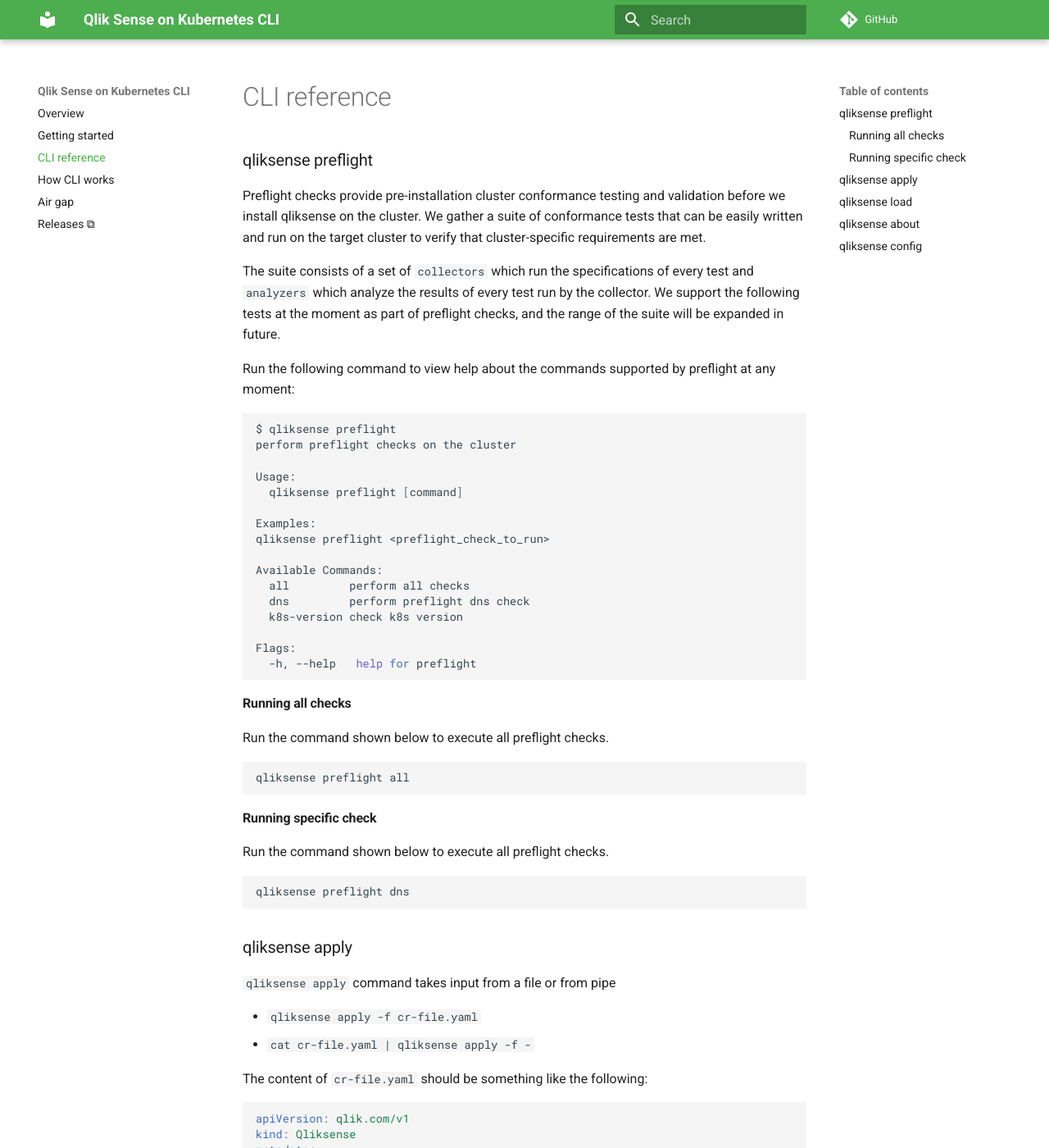
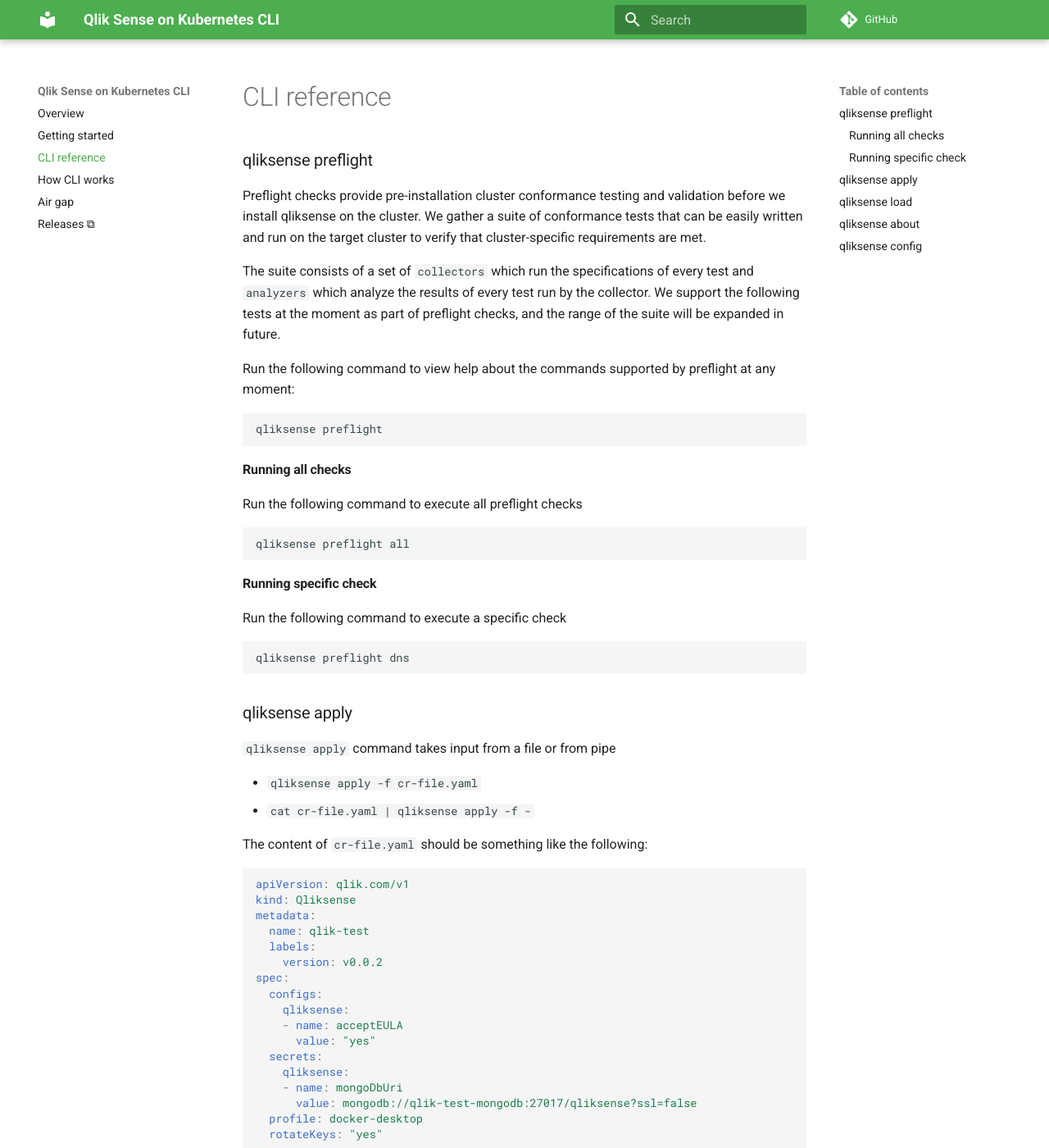
Before and after one commit to qlik-oss/sense-installer, an MkDocs documentation site: the page built from docs/command_reference.md, in a window 1280 px wide and 1400 px high. Shown: the whole window at 82% size. Built offline with MkDocs 1.6.1 and Material for MkDocs 9.7.7, drawn with Linux system fonts in a browser that asks for light colours; comment, search, counter and statistics services are not loaded.

Commit message:
[docs] preflight cleanup

````diff
--- a/docs/command_reference.md
+++ b/docs/command_reference.md
@@ -8,34 +8,19 @@
 We support the following tests at the moment as part of preflight checks, and the range of the suite will be expanded in future.
 
 Run the following command to view help about the commands supported by preflight at any moment:
-```shell
-$ qliksense preflight
-perform preflight checks on the cluster
-
-Usage:
-  qliksense preflight [command]
-
-Examples:
-qliksense preflight <preflight_check_to_run>
-
-Available Commands:
-  all         perform all checks
-  dns         perform preflight dns check
-  k8s-version check k8s version
-
-Flags:
-  -h, --help   help for preflight
+```
+qliksense preflight
 ```
 
 #### Running all checks
-Run the command shown below to execute all preflight checks.
-```shell
+Run the following command to execute all preflight checks
+```
 qliksense preflight all
 ```
 
 #### Running specific check
-Run the command shown below to execute all preflight checks.
-```shell
+Run the following command to execute a specific check
+```
 qliksense preflight dns
 ```
 
````
